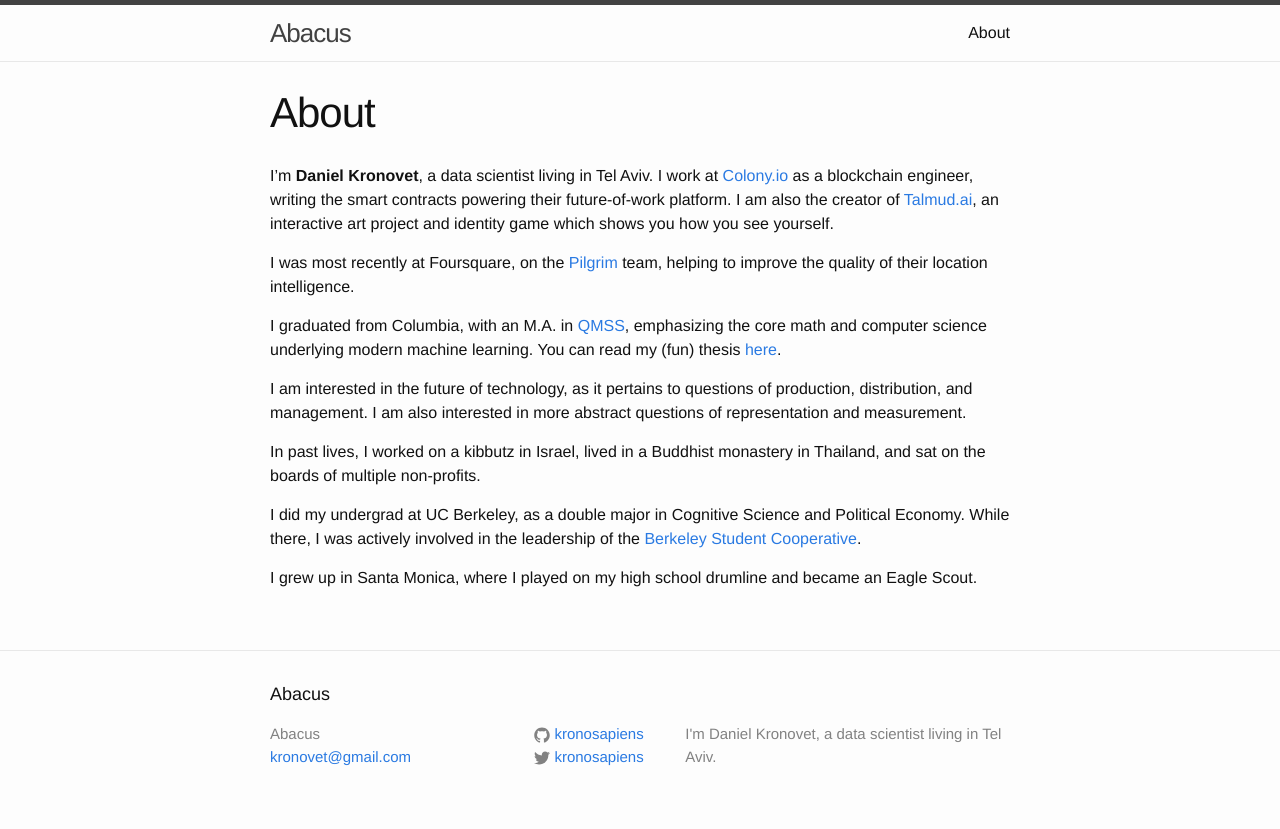
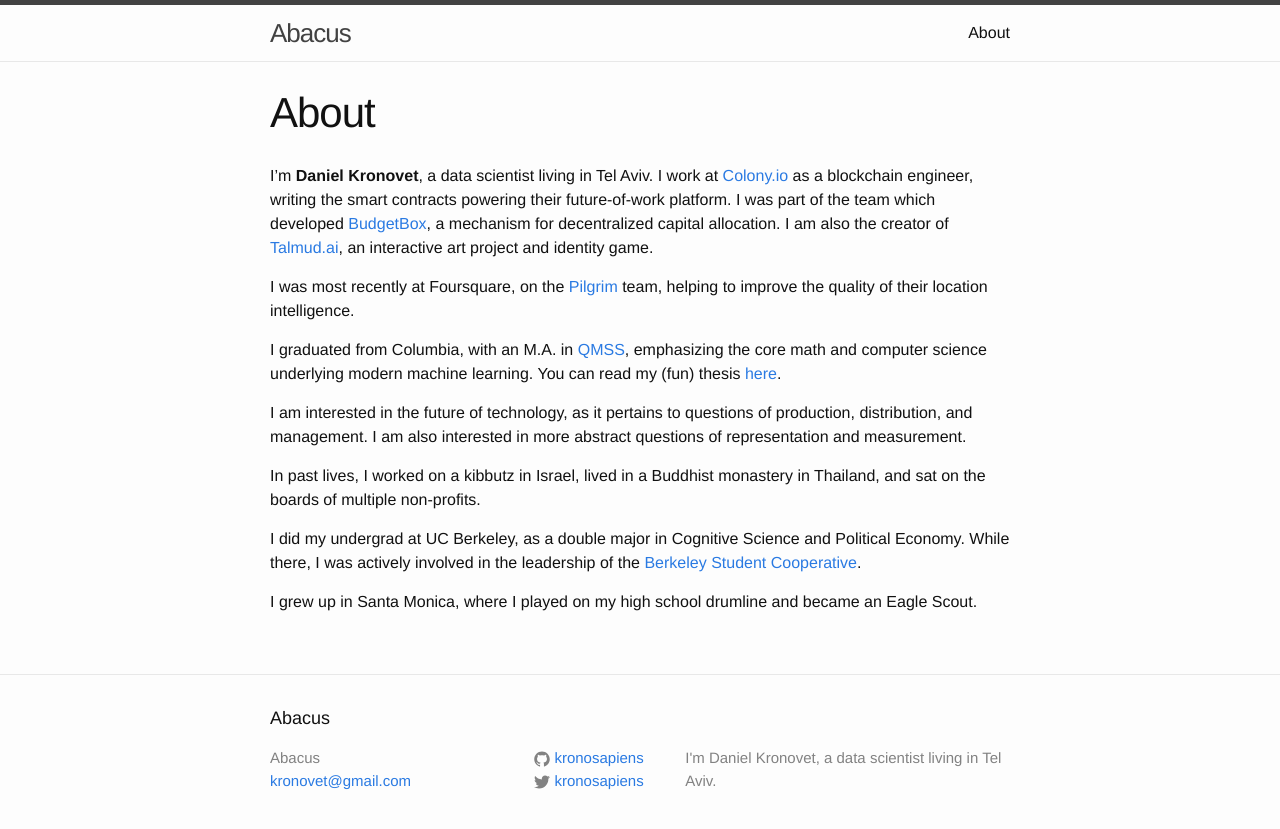
Before and after one commit to kronosapiens/kronosapiens.github.io, a Jekyll site: the page built from about.md, in a window 1280 px wide. Shown: the top 829 px of the page. Built offline with Jekyll 4.4.1, drawn with Linux system fonts in a browser that asks for light colours.

Commit message:
Add thesis pdf

```diff
--- a/about.md
+++ b/about.md
@@ -4,11 +4,11 @@
 permalink: /about/
 ---
 
-I'm **Daniel Kronovet**, a data scientist living in Tel Aviv. I work at [Colony.io](https://colony.io/) as a blockchain engineer, writing the smart contracts powering their future-of-work platform. I am also the creator of [Talmud.ai](https://talmud.ai/), an interactive art project and identity game which shows you how you see yourself.
+I'm **Daniel Kronovet**, a data scientist living in Tel Aviv. I work at [Colony.io](https://colony.io/) as a blockchain engineer, writing the smart contracts powering their future-of-work platform. I was part of the team which developed [BudgetBox](https://colony.io/budgetbox.pdf), a mechanism for decentralized capital allocation. I am also the creator of [Talmud.ai](https://talmud.ai/), an interactive art project and identity game.
 
 I was most recently at Foursquare, on the [Pilgrim](https://enterprise.foursquare.com/developers/pilgrim) team, helping to improve the quality of their location intelligence.
 
-I graduated from Columbia, with an M.A. in [QMSS](http://www.qmss.columbia.edu/), emphasizing the core math and computer science underlying modern machine learning. You can read my (fun) thesis [here](http://nbviewer.jupyter.org/github/kronosapiens/thesis/blob/master/tex/thesis.pdf).
+I graduated from Columbia, with an M.A. in [QMSS](http://www.qmss.columbia.edu/), emphasizing the core math and computer science underlying modern machine learning. You can read my (fun) thesis [here](/thesis.pdf).
 
 I am interested in the future of technology, as it pertains to questions of production, distribution, and management. I am also interested in more abstract questions of representation and measurement.
 
```
Also changed, not shown: _posts/2017-02-06-thesis.md (+1 -1 lines), 1 other file.
